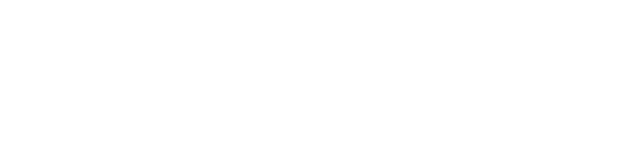
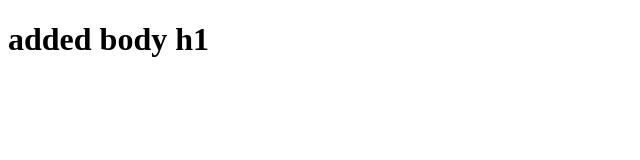
Before and after one commit to Tan-Hwai-Chuan/crap-portfolio, a plain HTML site: page index.html in a window 1280 px wide. Shown: the whole page, without its empty margins (0-640 px from the left). Drawn offline with Linux system fonts and the light colour scheme.

Commit message:
added body h1

```diff
--- a/index.html
+++ b/index.html
@@ -5,6 +5,6 @@
     <title>crap portfolio</title>
   </head>
   <body>
-    <h1></h1>
+    <h1>added body h1</h1>
   </body>
 </html>
```
